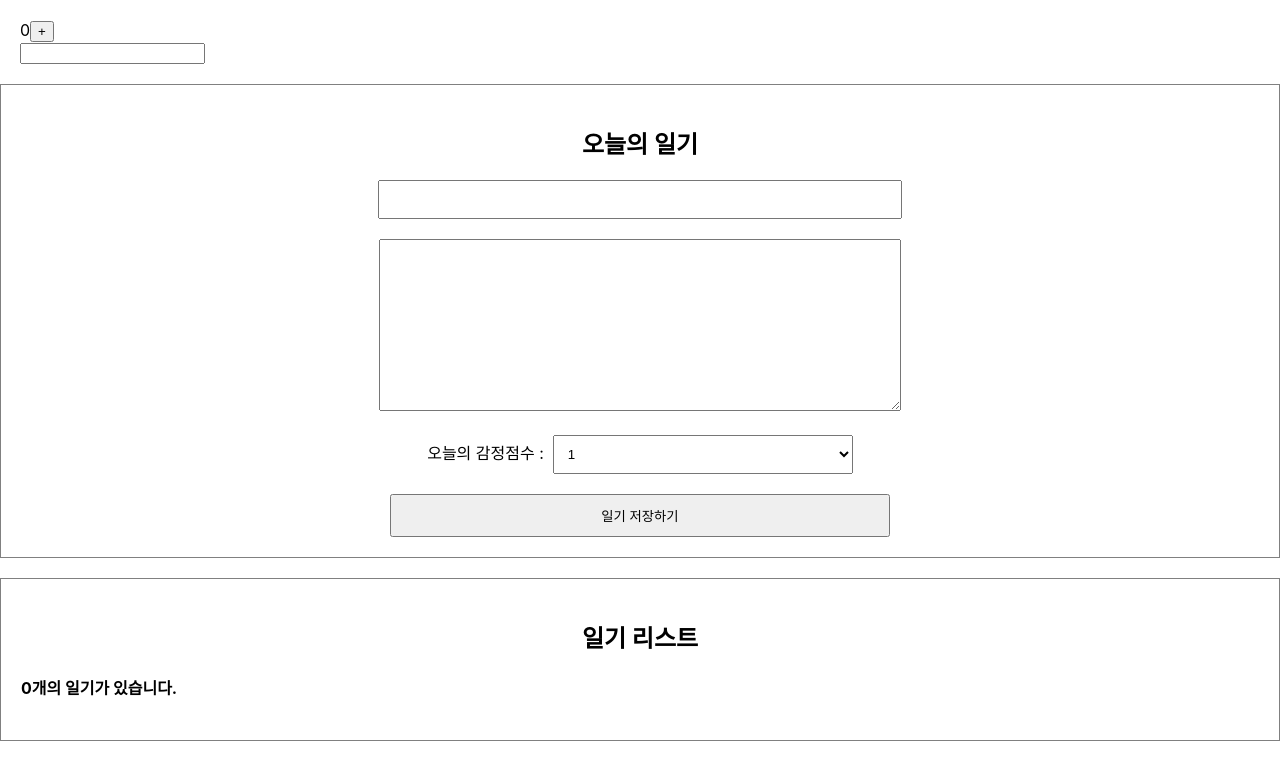
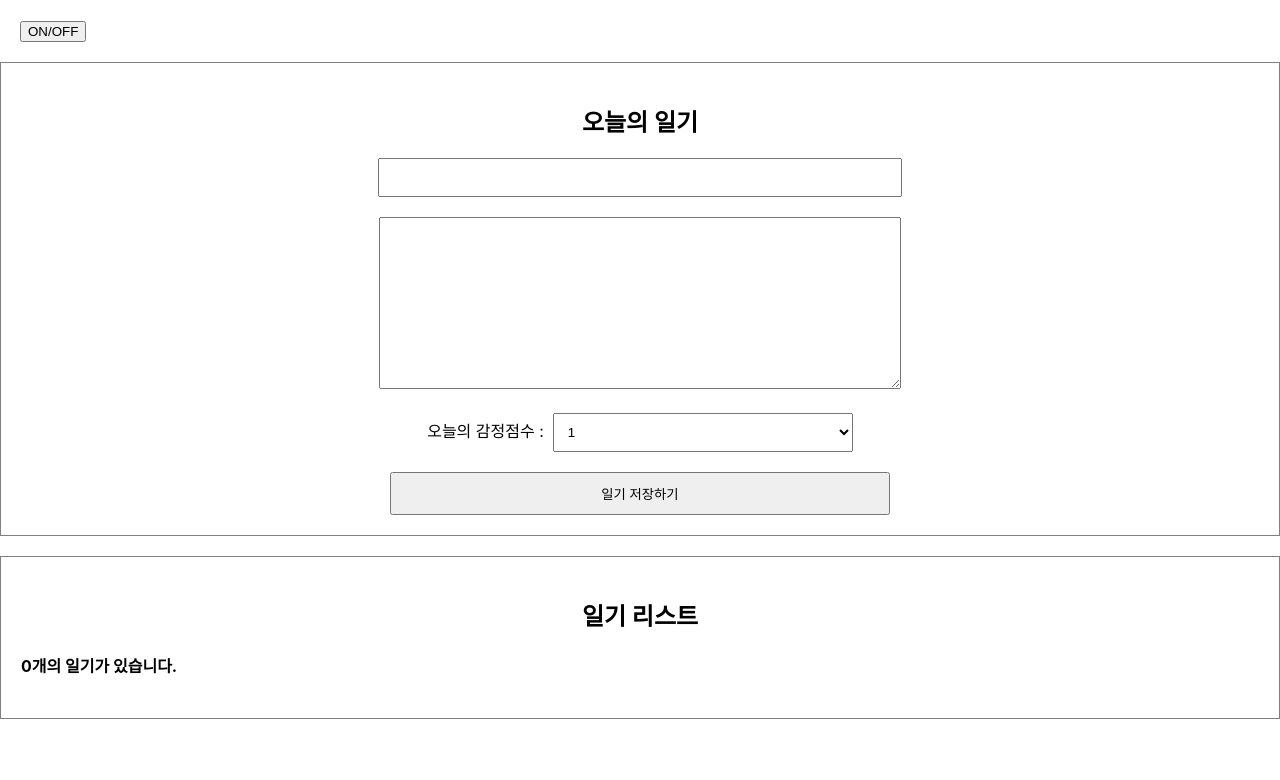
Before and after one commit to sueyon032/react_study, a React (Create React App) app in the folder simplediary/: page / in a window 1280 px wide. Shown: the top 780 px of the page. Built offline with nearby package versions, Linux system fonts and the light colour scheme.

Commit message:
React 기본 - 간단한 일기장 프로젝트 | React Lifecycle 제어하기 - useEffect2

```diff
--- a/simplediary/src/LifeCycle.js
+++ b/simplediary/src/LifeCycle.js
@@ -1,38 +1,25 @@
 import React, { useEffect, useState } from 'react';
 
-const LifeCycle = () => {
-    const [count, setCount] = useState(0);
-    const [text, setText] = useState("");
-
+const UnmountTest= ()=> {
     useEffect(()=>{
         console.log("Mount!");
-    },[]);
 
-    useEffect(()=>{
-        console.log("Update!");
-    });
+        return ()=> {
+            // Unmount 시점에 실행되게 됨
+            console.log("Unmount!");
+        }
+    }, []);
+    return <div>UnmountTest Testing Component</div>
+}
 
-    useEffect(()=>{
-        console.log(`count is update: ${count}`);
-        if(count>5){
-            alert("count가 5를 넘었습니다 따라서 1로 초기화합니다");
-            setCount(1);
-        }
-    }, [count]);
-
-    useEffect(()=>{
-        console.log(`text is iuipdate: ${text}`);
-    }, [text]);
+const LifeCycle = () => {
+    const [isVisible, setIsVisible] = useState(false);
+    const toggle = () => setIsVisible(!isVisible);
 
     return (
         <div style={{ padding: 20 }}>
-            <div>
-                {count}
-                <button onClick={() => setCount(count + 1)}>+</button>
-            </div>
-            <div>
-                <input type={text} onChange={(e)=> setText(e.target.value)}/>
-            </div>
+            <button onClick={toggle}>ON/OFF</button>
+            {isVisible && <UnmountTest/>}
         </div >
     )
 };
```
